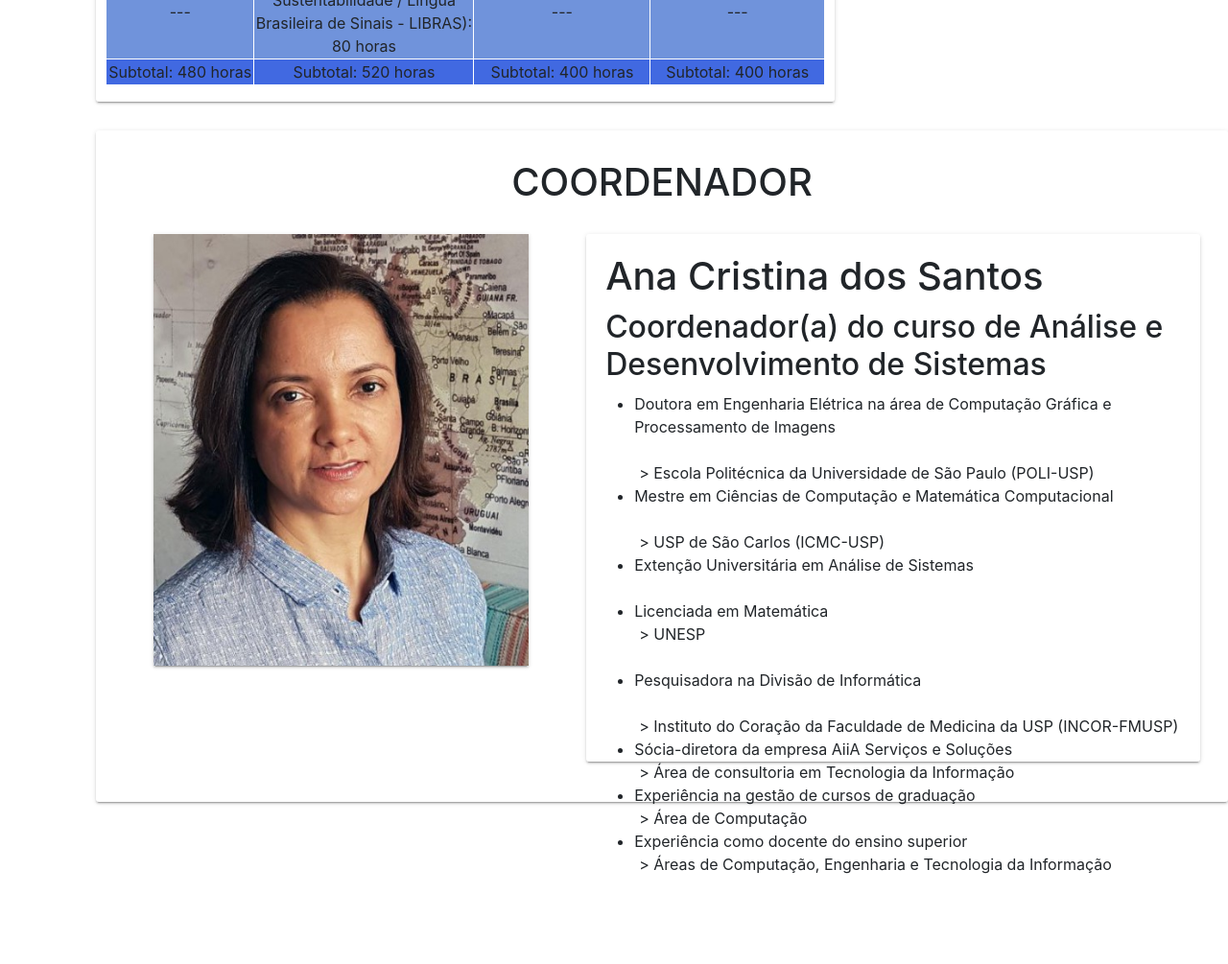
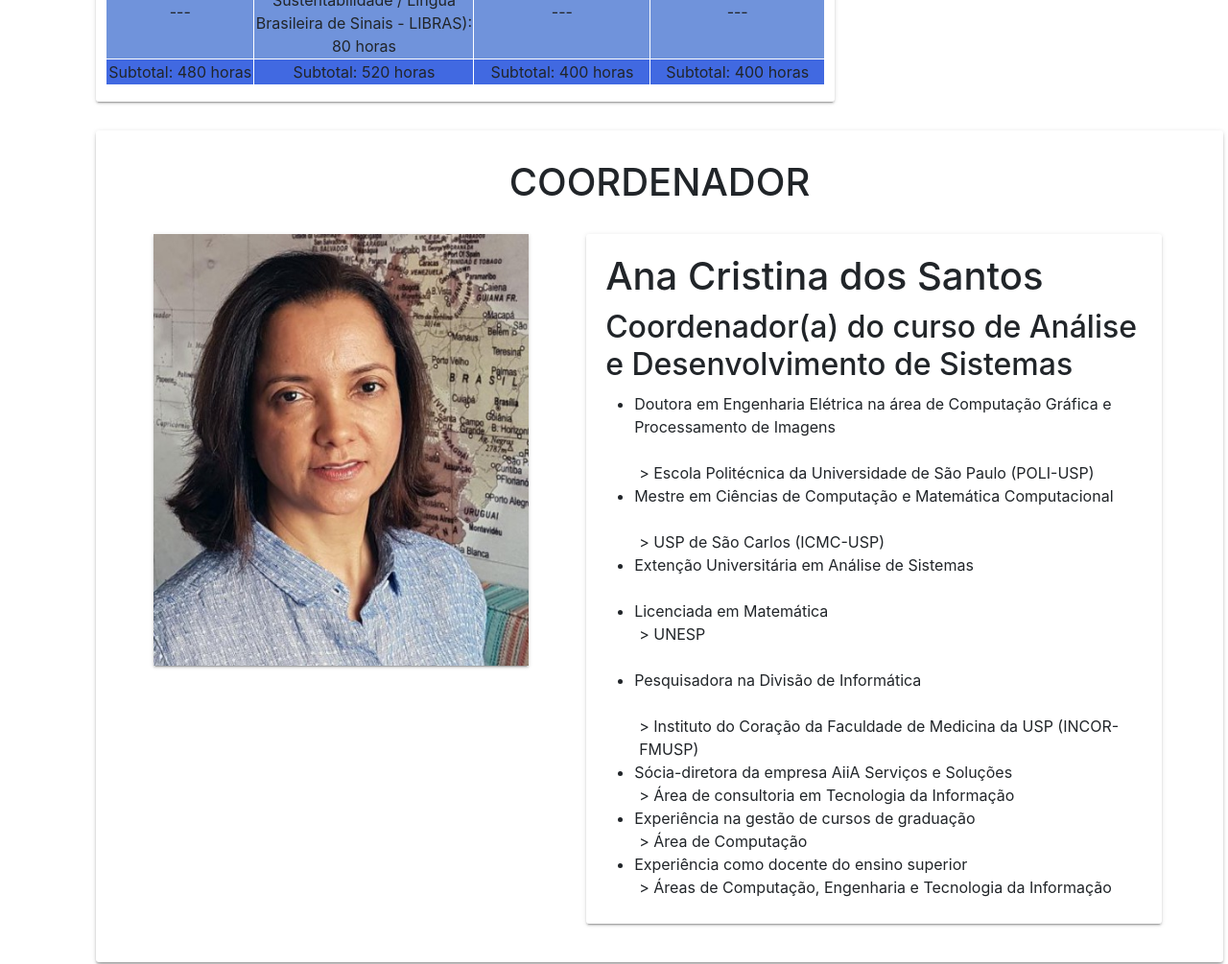
Before and after one commit to GuilhermePortes/LMS, a plain HTML site: page ADS.html in a window 1280 px wide. Shown: the part 1280-2285 px from the top of the page at 96% size. Before the commit the page ends 2196 px from the top, so only its background shows below. Drawn offline with Linux system fonts and the light colour scheme.

Commit message:
Ajustando ADS EAD Curso

```diff
--- a/ADS.html
+++ b/ADS.html
@@ -122,10 +122,10 @@
                 </div>
                 </div>
                 <!--COORDENADOR-->
-                <div class="coordenador_adm">
+                <div class="coordenador">
                 <h1 class="letrasdiferentesh1">COORDENADOR</h1>
                 <img class="foto" src="ana-cristina-do-santos_1.png">
-                <div class="descricaocoordenador_adm">
+                <div class="descricaocoordenador">
                     <h1 class="letrasdiferentes">Ana Cristina dos Santos</h1>
                     <h2>Coordenador(a) do curso de Análise e Desenvolvimento de Sistemas</h2>
                     <ul>
```
